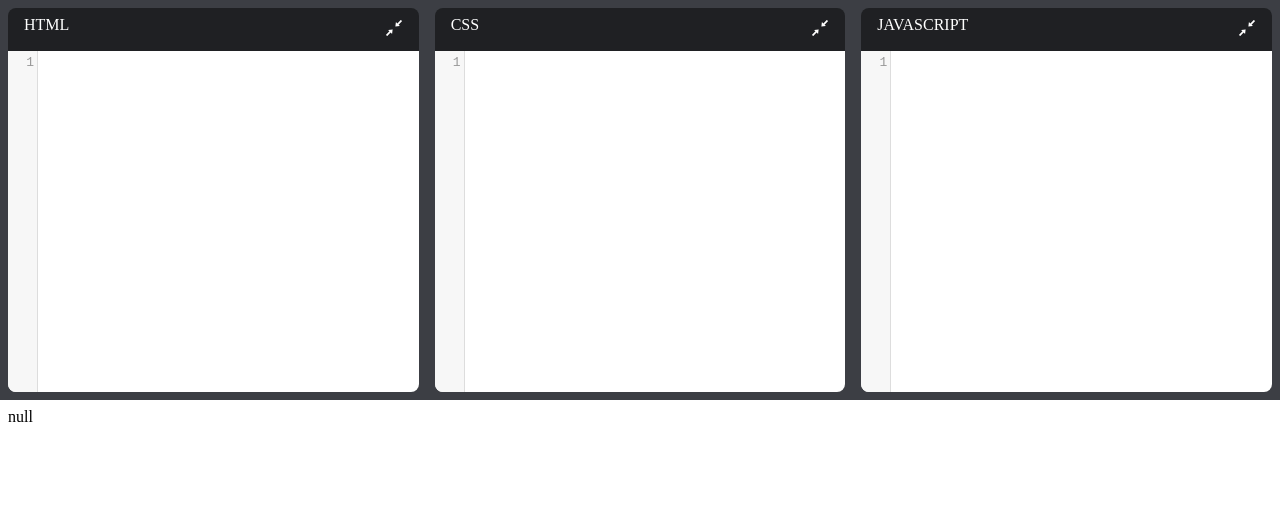
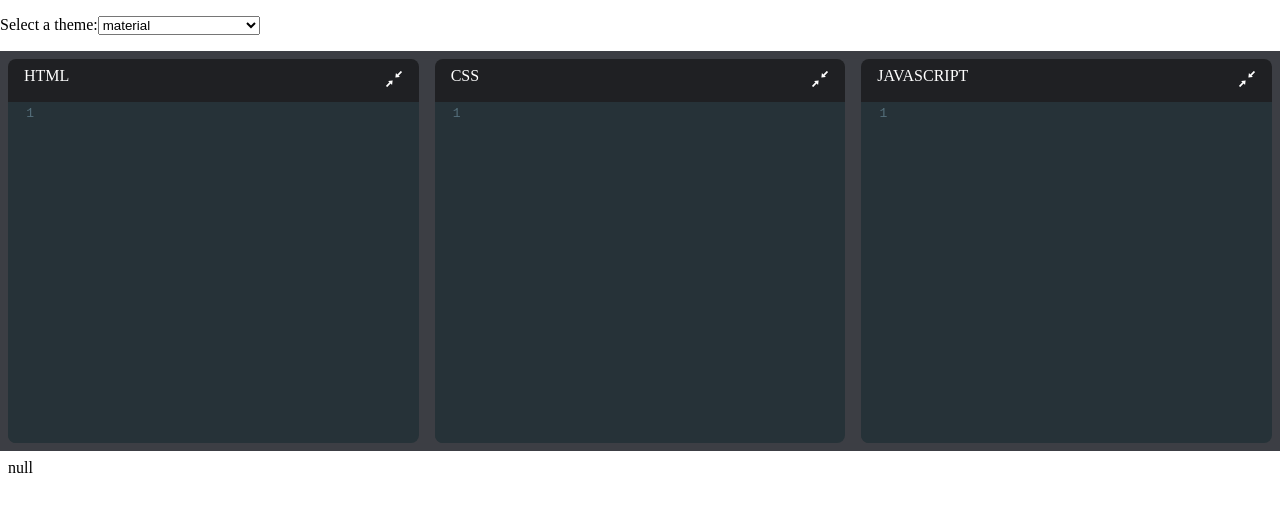
Before and after one commit to RohillN/react-codepen-clone, a React (Create React App) app: page / in a window 1280 px wide. Shown: the top 512 px of the page. Built offline with nearby package versions, Linux system fonts and the light colour scheme.

Commit message:
import all themes, able to change on select input

```diff
--- a/src/App.js
+++ b/src/App.js
@@ -1,13 +1,17 @@
 import React, { useState, useEffect } from 'react';
 import Editor from './components/Editor';
 import useLocalStorage from './components/hooks/useLocalStorage';
+import { Themes } from './components/Theme';
+import './ThemeImports';
 
 function App() {
+  const [html, setHtml] = useLocalStorage('html', '');
+  const [css, setCss] = useLocalStorage('css', '');
+  const [javascript, setJavascript] = useLocalStorage('javascript', '');
+  const [srcDoc, setSrcDoc] = useState('');
+  const [theme, setTheme] = useState('material');
 
-  const [html, setHtml] = useLocalStorage('html', '');
-  const [css, setCss] = useLocalStorage('css','');
-  const [javascript, setJavascript] = useLocalStorage('javascript','');
-  const [srcDoc, setSrcDoc] = useState('');
+  const handleThemeTypeChange = (e) => setTheme(e.target.value);
 
   useEffect(() => {
     const timeout = setTimeout(() => {
@@ -25,22 +29,36 @@
 
   return (
     <div className="App">
+      <p>Select a theme:
+        <select onChange={e => handleThemeTypeChange(e)}>
+          <option>{theme}</option>
+          <hr />
+          {
+            Themes.map((item, index) => (
+              <option key={`theme-${index}-${item.theme}`} value={item.theme}>{item.theme}</option>
+            ))
+          }
+        </select>
+      </p>
       <div className="pane top-pane">
         <Editor
           language="xml"
           displayName="HTML"
           value={html}
-          onChange={setHtml} />
+          onChange={setHtml}
+          theme={theme} />
         <Editor
           language="css"
           displayName="CSS"
           value={css}
-          onChange={setCss} />
+          onChange={setCss}
+          theme={theme} />
         <Editor
           language="javascript"
           displayName="JAVASCRIPT"
           value={javascript}
-          onChange={setJavascript} />
+          onChange={setJavascript}
+          theme={theme} />
 
       </div>
       <div className="pane">
--- /dev/null
+++ b/src/ThemeImports.js
@@ -0,0 +1,63 @@
+import 'codemirror/theme/3024-day.css';
+import 'codemirror/theme/3024-night.css';
+import 'codemirror/theme/abbott.css';
+import 'codemirror/theme/abcdef.css';
+import 'codemirror/theme/ambiance.css';
+import 'codemirror/theme/ayu-dark.css';
+import 'codemirror/theme/ayu-mirage.css';
+import 'codemirror/theme/base16-dark.css';
+import 'codemirror/theme/base16-light.css';
+import 'codemirror/theme/bespin.css';
+import 'codemirror/theme/blackboard.css';
+import 'codemirror/theme/cobalt.css';
+import 'codemirror/theme/colorforth.css';
+import 'codemirror/theme/darcula.css';
+import 'codemirror/theme/dracula.css';
+import 'codemirror/theme/duotone-dark.css';
+import 'codemirror/theme/duotone-light.css';
+import 'codemirror/theme/eclipse.css';
+import 'codemirror/theme/elegant.css';
+import 'codemirror/theme/erlang-dark.css';
+import 'codemirror/theme/gruvbox-dark.css';
+import 'codemirror/theme/hopscotch.css';
+import 'codemirror/theme/icecoder.css';
+import 'codemirror/theme/idea.css';
+import 'codemirror/theme/isotope.css';
+import 'codemirror/theme/juejin.css';
+import 'codemirror/theme/lesser-dark.css';
+import 'codemirror/theme/liquibyte.css';
+import 'codemirror/theme/lucario.css';
+import 'codemirror/theme/material.css';
+import 'codemirror/theme/material-darker.css';
+import 'codemirror/theme/material-palenight.css';
+import 'codemirror/theme/material-ocean.css';
+import 'codemirror/theme/mbo.css';
+import 'codemirror/theme/mdn-like.css';
+import 'codemirror/theme/midnight.css';
+import 'codemirror/theme/monokai.css';
+import 'codemirror/theme/moxer.css';
+import 'codemirror/theme/neat.css';
+import 'codemirror/theme/neo.css';
+import 'codemirror/theme/night.css';
+import 'codemirror/theme/nord.css';
+import 'codemirror/theme/oceanic-next.css';
+import 'codemirror/theme/panda-syntax.css';
+import 'codemirror/theme/paraiso-dark.css';
+import 'codemirror/theme/paraiso-light.css';
+import 'codemirror/theme/pastel-on-dark.css';
+import 'codemirror/theme/railscasts.css';
+import 'codemirror/theme/rubyblue.css';
+import 'codemirror/theme/seti.css';
+import 'codemirror/theme/shadowfox.css';
+import 'codemirror/theme/solarized.css';
+import 'codemirror/theme/the-matrix.css';
+import 'codemirror/theme/tomorrow-night-bright.css';
+import 'codemirror/theme/tomorrow-night-eighties.css';
+import 'codemirror/theme/ttcn.css';
+import 'codemirror/theme/twilight.css';
+import 'codemirror/theme/vibrant-ink.css';
+import 'codemirror/theme/xq-dark.css';
+import 'codemirror/theme/xq-light.css';
+import 'codemirror/theme/yeti.css';
+import 'codemirror/theme/yonce.css';
+import 'codemirror/theme/zenburn.css';
--- a/src/components/Editor.js
+++ b/src/components/Editor.js
@@ -1,6 +1,5 @@
 import React, { useState } from 'react';
 import 'codemirror/lib/codemirror.css';
-import 'codemirror/theme/material.css';
 import 'codemirror/mode/xml/xml';
 import 'codemirror/mode/javascript/javascript';
 import 'codemirror/mode/css/css';
@@ -13,10 +12,10 @@
         displayName,
         value,
         onChange,
+        theme,
     } = props;
 
     const [open, setOpen] = useState(true);
-    const [theme, setTheme] = useState("default")
 
     function handleChange(editor, data, value) {
         onChange(value);
@@ -27,9 +26,9 @@
             <div className="editor-title">
                 {displayName}
                 <button
-                type="button"
-                className="expand-collapsed-btn"
-                onClick={() => setOpen(prevOpen => !prevOpen)}>
+                    type="button"
+                    className="expand-collapsed-btn"
+                    onClick={() => setOpen(prevOpen => !prevOpen)}>
                     {open ? <AiIcons.AiOutlineShrink size={22} /> : <AiIcons.AiOutlineExpandAlt size={22} />}
                 </button>
             </div>
```
